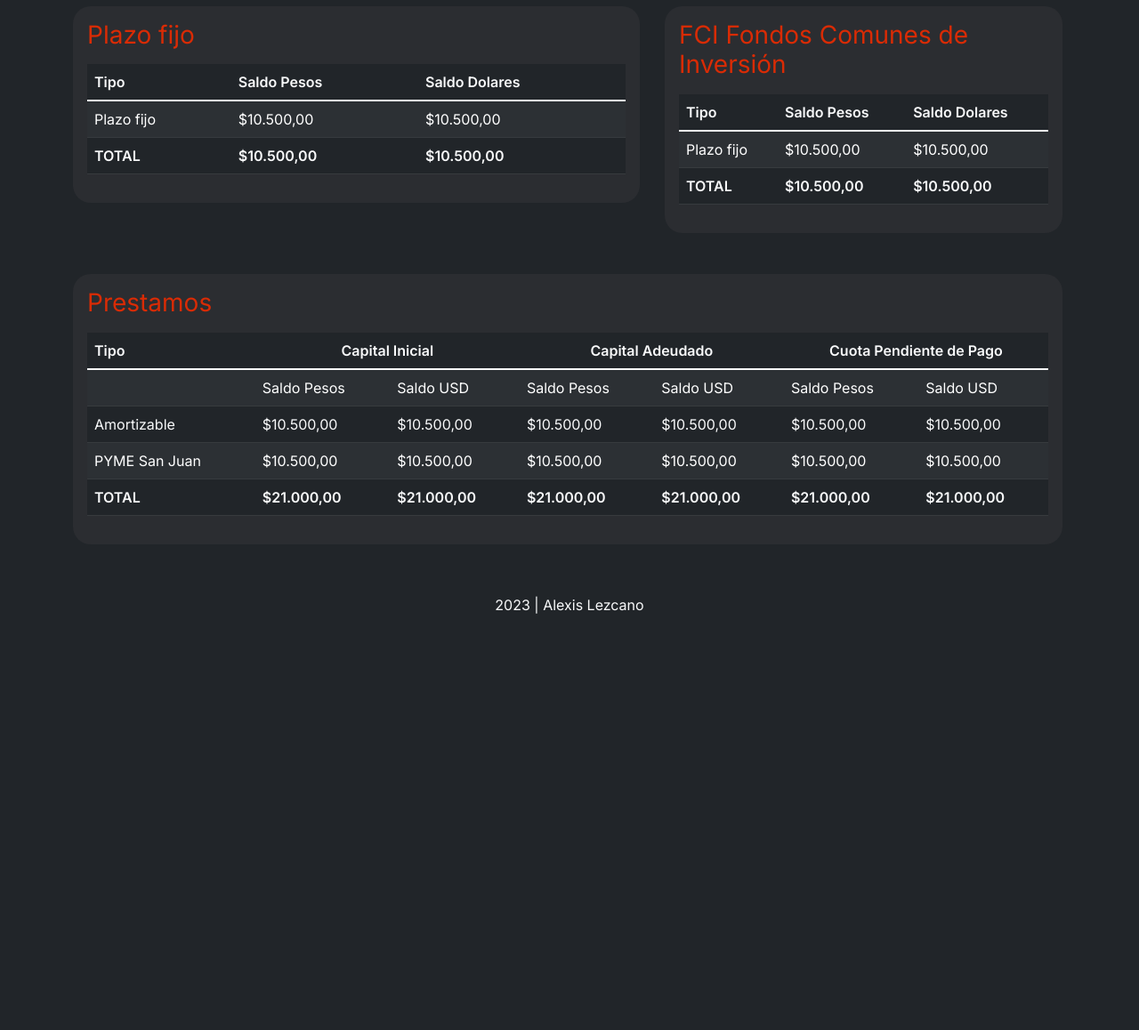
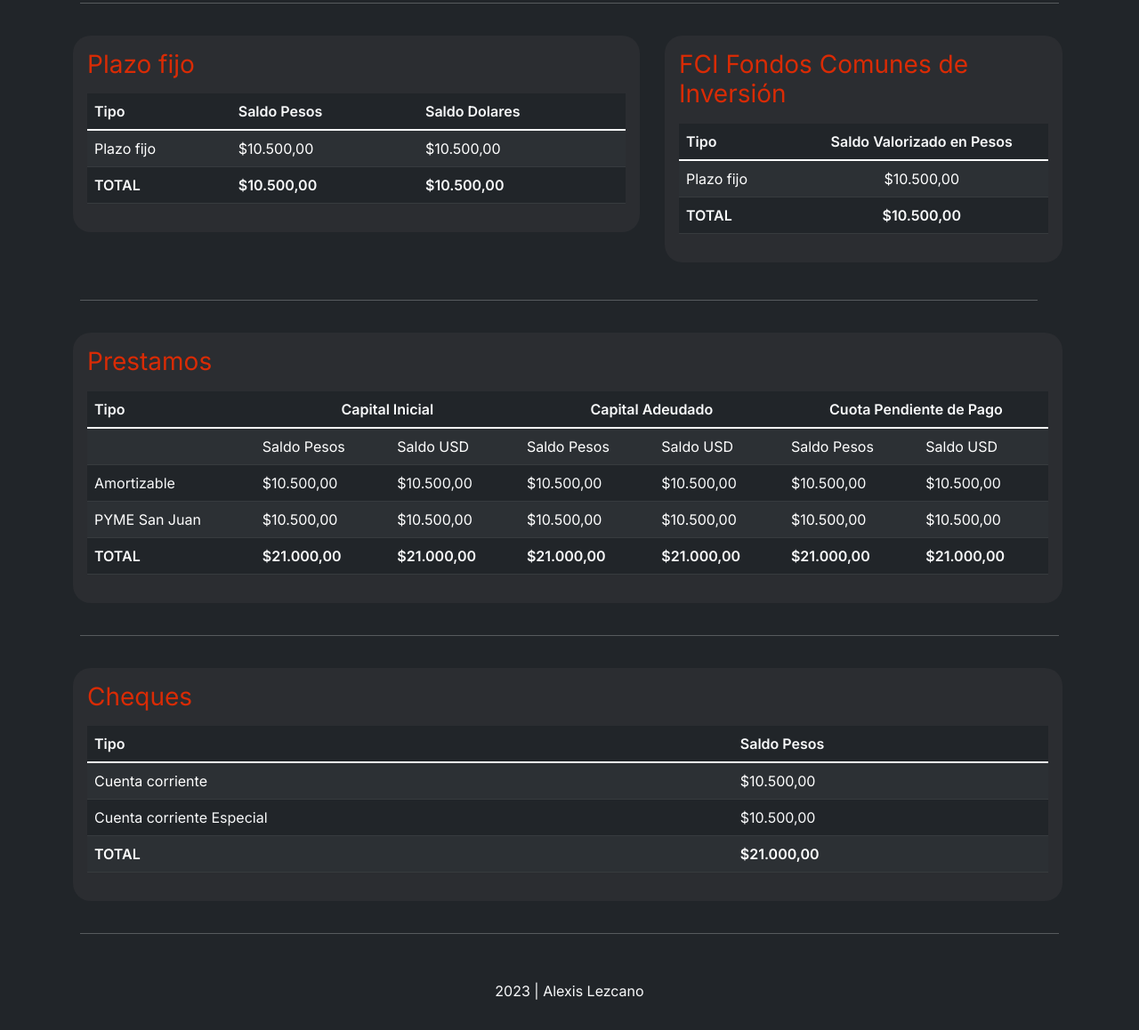
Before and after one commit to alexislezcano/Dashboard-Responsive, a plain HTML site: page index.html in a window 1280 px wide. Shown: the part 553-1711 px from the top of the page at 89% size. Before the commit the page ends 1277 px from the top, so only its background shows below. Drawn offline with nearby package versions, Linux system fonts and the light colour scheme.

Commit message:
Subiendo algunos cambios

```diff
--- a/index.html
+++ b/index.html
@@ -47,7 +47,7 @@
             <div class="offcanvas-body bg-nav">
                 <p class="text-light fs-5">General</p>
                 <form class="d-flex" role="search">
-                    <input  class="form-control me-2" type="search" placeholder="Buscar" aria-label="Buscar">
+                    <input  class="form-control me-2" type="search" placeholder="Buscar..." aria-label="Buscar">
                     <button class="text-light navefect" type="submit">Buscar</button>
                 </form>
               <ul class="navbar-nav justify-content-end flex-grow-1 pe-3 mt-3">
@@ -118,7 +118,6 @@
 
     <!-- Main -->
     <main class="text-light">
-
 
 
         <!-- Cuentas -->
@@ -244,7 +243,7 @@
             <div class="row">
 
                 <div class="col m-1 p-3">
-                    <hr class="d-lg-none">
+                    <hr>
                 </div>
 
 
@@ -322,23 +321,23 @@
                         <thead>
                           <tr>
                             <th scope="col">Tipo</th>
-                            <th scope="col">Saldo Pesos</th>
-                            <th scope="col">Saldo Dolares</th>
+                            <th scope="col"></th>
+                            <th colspan="2" class="text-center">Saldo Valorizado en Pesos</th>
                           </tr>
                         </thead>
 
                         <tbody>
                           <tr>
                             <td>Plazo fijo</td>
-                            <td>$10.500,00</td>
-                            <td>$10.500,00</td>
+                            <td></td>
+                            <td colspan="2" class="text-center">$10.500,00</td>
                           </tr>
 
 
                           <tr>
                             <td><strong>TOTAL</strong></td>
-                            <td><strong>$10.500,00</strong></td>
-                            <td><strong>$10.500,00</strong></td>
+                            <td><strong></strong></td>
+                            <td colspan="2" class="text-center"><strong>$10.500,00</strong></td>
                           </tr>
                         </tbody>
 
@@ -351,7 +350,7 @@
                 <div class="row">
 
                     <div class="col m-1 p-3">
-                        <hr class="d-lg-none">
+                        <hr>
                     </div>
 
 
@@ -363,7 +362,7 @@
         <!-- /Plazo Fijo y FCI -->
 
 
-        <!-- Prestamo -->
+        <!-- Prestamos -->
         <div class="container">
             <div class="row">
 
@@ -436,7 +435,7 @@
             <div class="row">
 
                 <div class="col m-1 p-3">
-                    <hr class="d-lg-none">
+                    <hr>
                 </div>
 
 
@@ -445,7 +444,7 @@
         </div>
             </div>
         </div>
-        <!-- /Prestamo -->
+        <!-- /Prestamos -->
 
 
         <!-- Prestamo Mobile -->
@@ -601,6 +600,72 @@
         </div>
         <!-- /Prestamo -->
 
+
+        <!-- Cheque -->
+        <div class="container">
+            <div class="row">
+
+                <div class="col">
+                    <div class="p-3 me-1 border-dash">
+                        <div>
+                            <h2 class="fs-3 mb-3">Cheques</h2>
+                        </div>
+
+
+                        <table class="table table-dark table-striped text-light">
+
+                        <thead>
+                          <tr>
+                            <th scope="col">Tipo</th>
+                            <th scope="col"></th>
+                            <th scope="col">Saldo Pesos</th>
+                          </tr>
+                        </thead>
+
+                        <tbody>
+
+                          <tr>
+                            <td>Cuenta corriente</td>
+                            <td></td>
+                            <td>$10.500,00</td>
+                          </tr>
+
+                          <tr>
+                            <td>Cuenta corriente Especial</td>
+                            <td></td>
+                            <td>$10.500,00</td>
+                          </tr>
+
+                          <tr>
+                            <td class="tr-td"><strong>TOTAL</strong></td>
+                            <td></td>
+                            <td class="tr-td"><strong>$21.000,00</strong></td>
+                          </tr>
+                        </tbody>
+
+                      </table>
+                    </div>
+
+
+                    <div class="row">
+
+                        <div class="col m-1 p-3">
+                            <hr>
+                        </div>
+
+
+                    </div>
+
+                </div>
+
+
+
+            </div>
+
+        </div>
+        <!-- /Cheque -->
+
+
     </main>
     <!-- /Main -->
 
@@ -614,9 +679,7 @@
     <!-- /Footer -->
 
 
-
-
-      <script src="https://cdn.jsdelivr.net/npm/bootstrap@5.1.3/dist/js/bootstrap.bundle.min.js" integrity="sha384-ka7Sk0Gln4gmtz2MlQnikT1wXgYsOg+OMhuP+IlRH9sENBO0LRn5q+8nbTov4+1p" crossorigin="anonymous"></script>
+    <script src="https://cdn.jsdelivr.net/npm/bootstrap@5.1.3/dist/js/bootstrap.bundle.min.js" integrity="sha384-ka7Sk0Gln4gmtz2MlQnikT1wXgYsOg+OMhuP+IlRH9sENBO0LRn5q+8nbTov4+1p" crossorigin="anonymous"></script>
 
 </body>
 </html>
```
